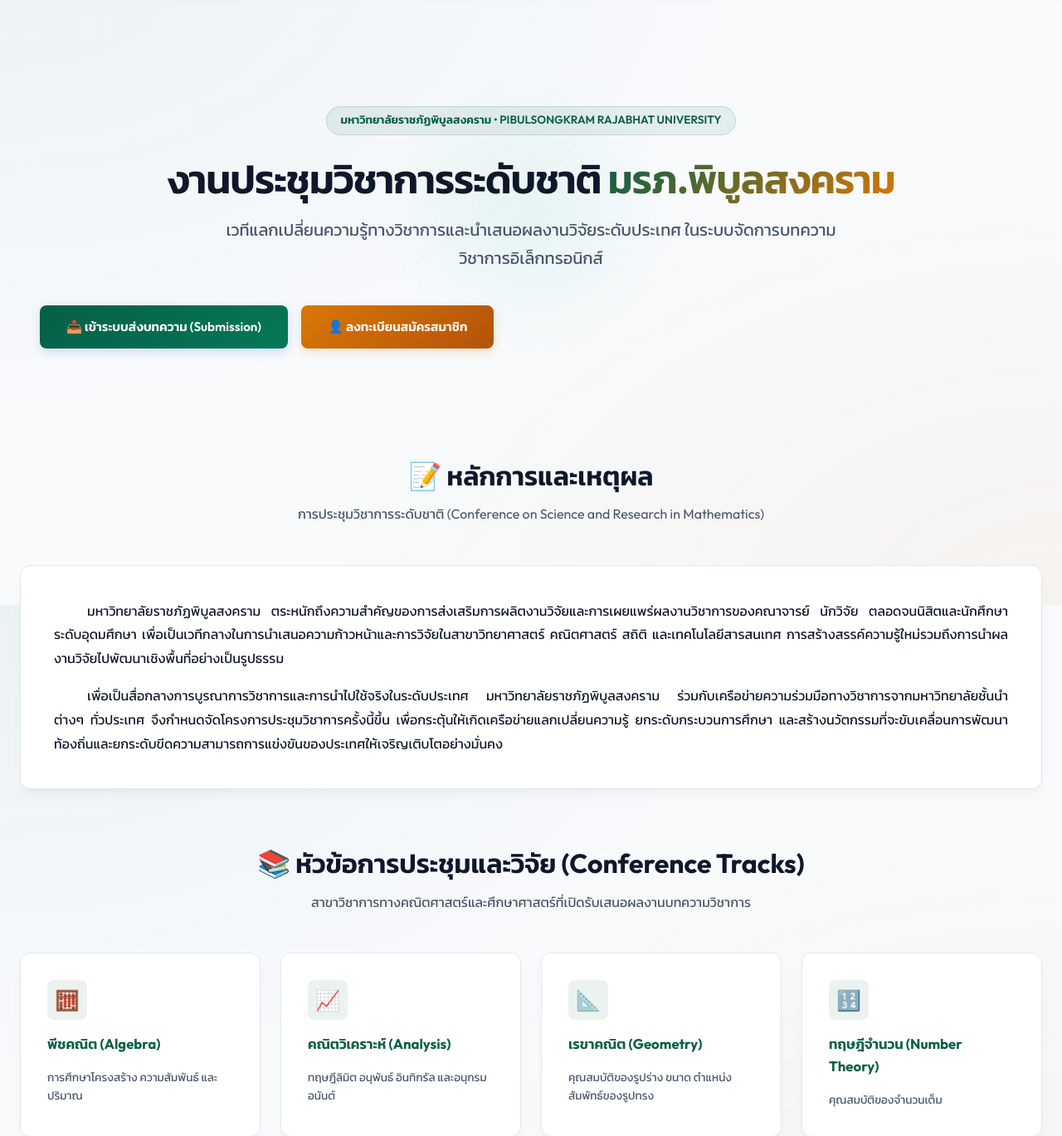
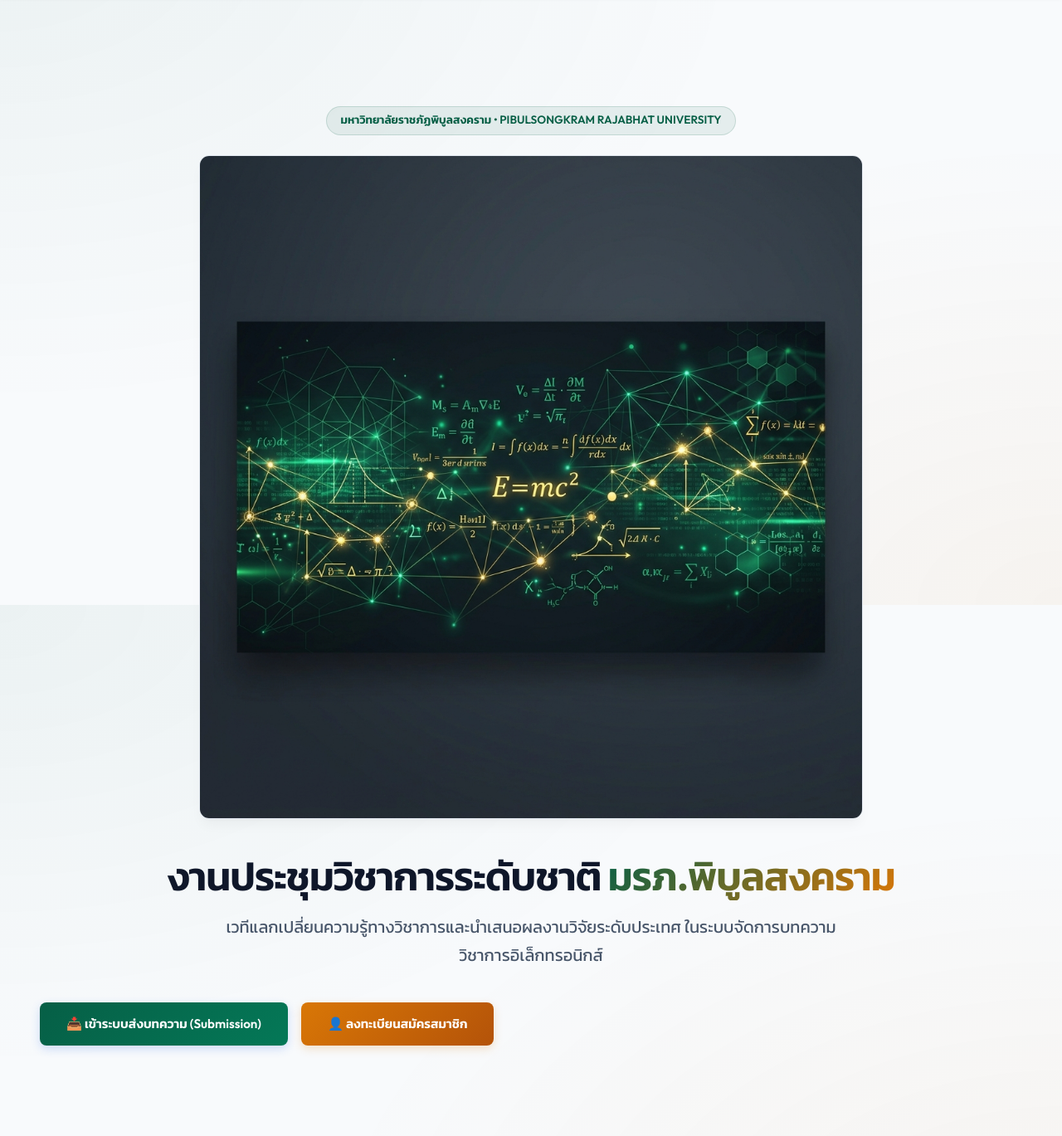
Before and after one commit to beebrain/CSRM, a CodeIgniter 4 app: the page made by app/Views/home.php in a window 1280 px wide. Shown: the part 71-1440 px from the top of the page at 83% size. Run offline with PHP 8.4 and a stand-in for CodeIgniter, Linux system fonts and the light colour scheme; the template is opened without the code that fills it, so the values that code supplies are empty; some libraries are stand-ins or nearby versions.

Commit message:
Embed a beautiful math and technology themed green-gold conference banner on the homepage

```diff
--- a/app/Views/home.php
+++ b/app/Views/home.php
@@ -301,6 +301,11 @@
       <div class="hero-glow"></div>
       <div class="hero-tag">มหาวิทยาลัยราชภัฏพิบูลสงคราม • Pibulsongkram Rajabhat University</div>
 
+      <!-- Banner Image -->
+      <div class="hero-banner-container" style="max-width: 800px; margin: 0 auto 2.5rem auto; border-radius: var(--radius-md); overflow: hidden; border: 1px solid var(--card-border); box-shadow: var(--shadow);">
+        <img src="<?= base_url('images/conference_hero_banner.png'); ?>" alt="CSRM Conference Banner" style="width: 100%; height: auto; display: block;">
+      </div>
+
       <?php if ($activeConf): ?>
         <h1 class="hero-title">การประชุมวิชาการระดับชาติ ประจำปี <span>พ.ศ. <?= esc($activeConf['year']) ?></span></h1>
         <h2 style="font-size: 1.35rem; font-weight: 600; color: var(--psru-green); margin-bottom: 1.5rem;"><?= esc($activeConf['title']) ?></h2>
```
Also changed, not shown: public/images/conference_hero_banner.png (added).
